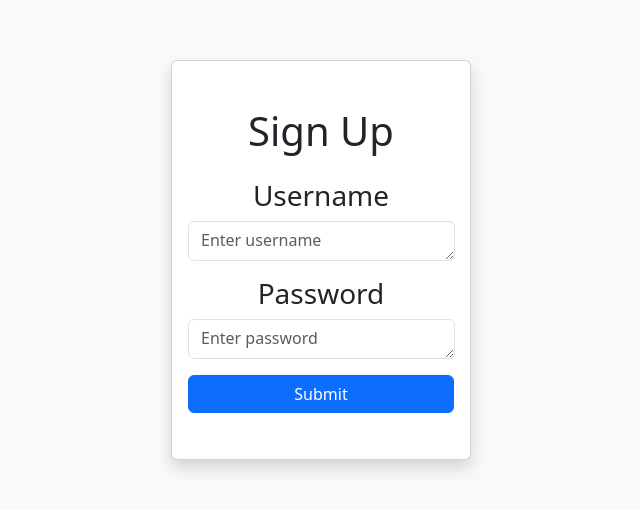
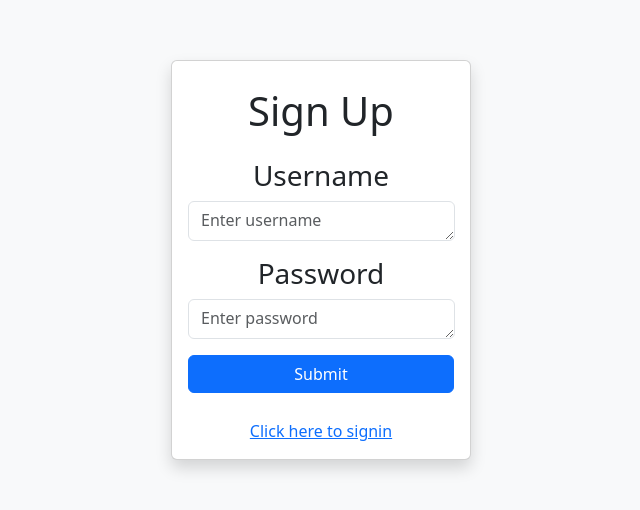
Before and after one commit to Rahul6700/myRepository, a React (Create React App) app in the folder frontend/: page /signup in a window 1280 px wide. Shown: the part 140-650 px from the top of the page, without its empty margins (319-959 px from the left). Built offline with nearby package versions, Linux system fonts and the light colour scheme.

Commit message:
feat: signin/signup redirects

```diff
--- a/frontend/src/signin.js
+++ b/frontend/src/signin.js
@@ -10,12 +10,17 @@ export default function Signin() {
   const cookies = new Cookies();
   const navigate = useNavigate();
 
+  const redirectToSignup = (e) => {
+    navigate('/signup');
+  };
+
   const handleSubmit = (e) => {
     e.preventDefault();
     let userData = {
       username,
       password,
     };
+
     fetch('http://localhost:8080/signin', {
       method: 'POST',
       headers: {
@@ -75,6 +80,12 @@ export default function Signin() {
             Submit
           </button>
         </div>
+        <p
+          className='text-primary text-decoration-underline'
+          onClick={redirectToSignup}
+        >
+          Click here to signup
+        </p>
       </div>
     </div>
   );
--- a/frontend/src/signup.js
+++ b/frontend/src/signup.js
@@ -1,8 +1,14 @@
 import { useState } from 'react';
+import { useNavigate } from 'react-router-dom';
 
 export default function SignUp() {
   const [username, setusername] = useState('');
   const [password, setpassword] = useState('');
+  const navigate = useNavigate();
+
+  const redirectToSignin = (e) => {
+    navigate('/signin');
+  };
 
   const handleSubmit = async (e) => {
     e.preventDefault();
@@ -66,6 +72,12 @@ export default function SignUp() {
             Submit
           </button>
         </div>
+        <p
+          className='text-primary text-decoration-underline'
+          onClick={redirectToSignin}
+        >
+          Click here to signin
+        </p>
       </div>
     </div>
   );
```
